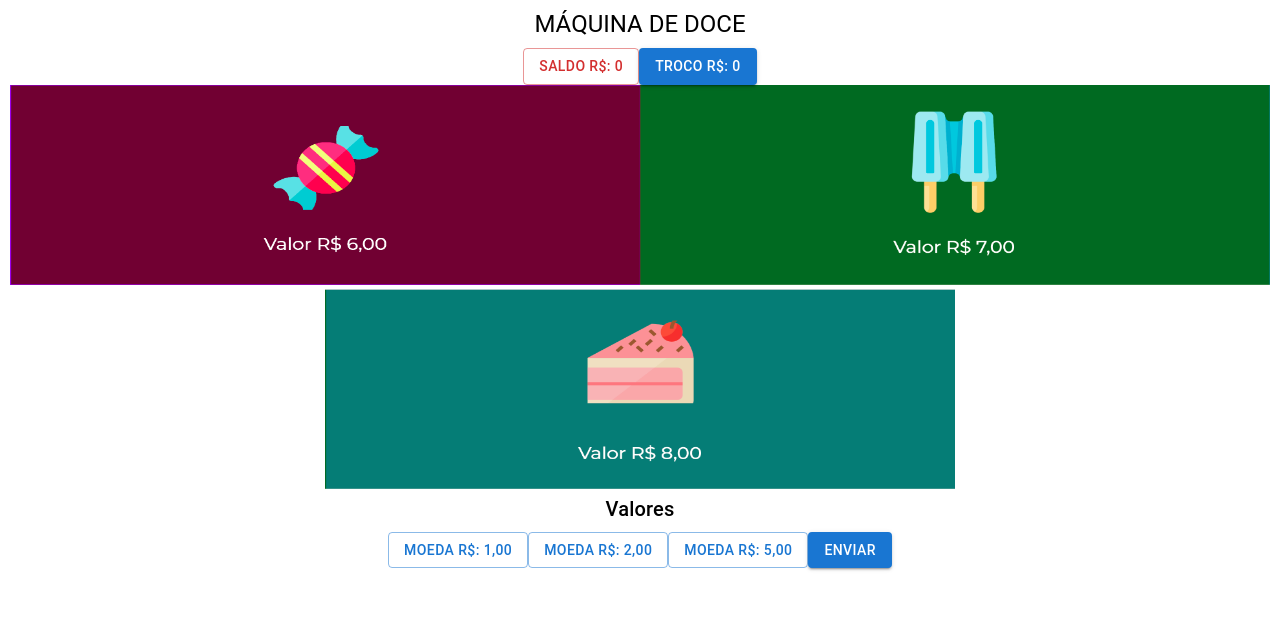
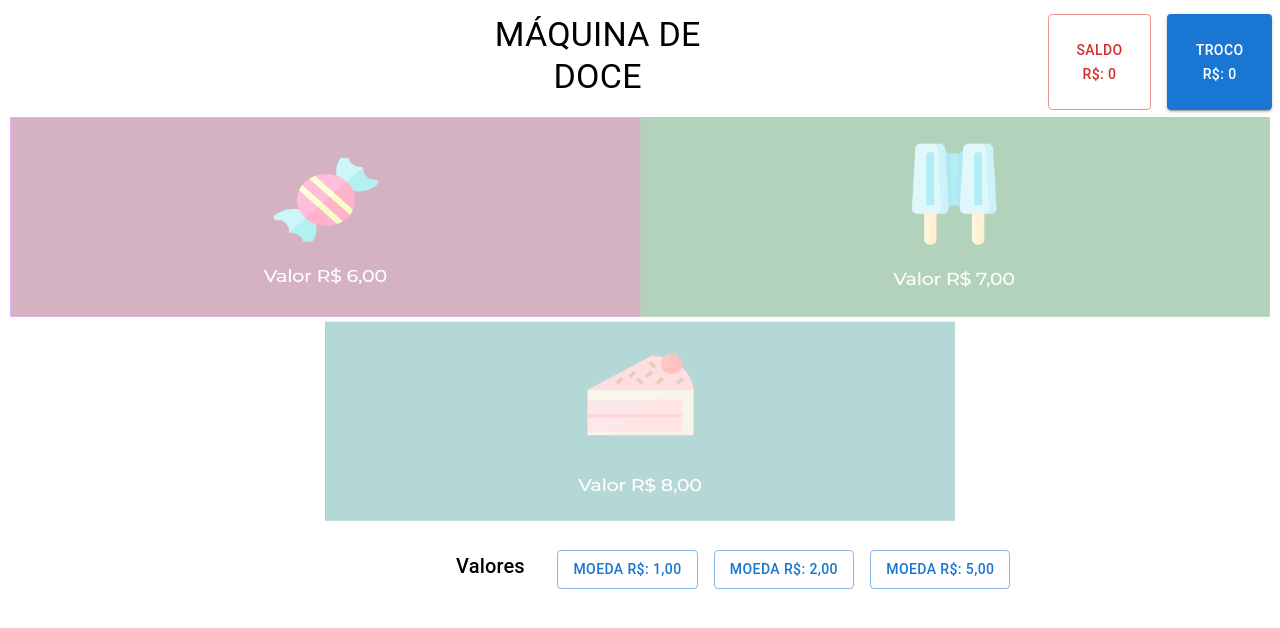
Before and after one commit to vitinhooliveira/maquina-de-doce, a React (Create React App) app: page / in a window 1280 px wide. Shown: the top 628 px of the page. Built offline with nearby package versions, Linux system fonts and the light colour scheme.

Commit message:
Finalização do Style e da regra de negócio

```diff
--- a/src/components/footer/footer.js
+++ b/src/components/footer/footer.js
@@ -1,4 +1,4 @@
-import React, { useState } from 'react'
+import React from 'react'
 import Grid from '@mui/material/Grid';
 import Typography from '@mui/material/Typography';
 import Button from '@mui/material/Button';
@@ -7,14 +7,13 @@ export default function Footer({setSaldo, saldo}){
     return(
         <div>
             <Grid container spacing={2}>
-                <Grid item xs={12} className='gridheader'>
-                    <Typography variant="h6" gutterBottom component="div" className='typographyh5'>
+                <Grid item xs={12} style={{display:'flex', margin:'2% 0 0 35%'}}>
+                    <Typography variant="h6" gutterBottom component="div" style={{padding:'0 2% 0 0'}}>
                         Valores
                     </Typography>
-                    <Button variant="outlined" className='saldo' onClick={()=> setSaldo(saldo+1)}>Moeda R$: 1,00</Button>
-                    <Button variant="outlined" className='saldo' onClick={()=> setSaldo(saldo+2)}>Moeda R$: 2,00</Button>
-                    <Button variant="outlined" className='saldo' onClick={()=> setSaldo(saldo+5)}>Moeda R$: 5,00</Button>
-                    <Button variant="contained" className='troco'>Enviar</Button>
+                    <Button style={{margin:'0 0 0 2%'}} variant="outlined" onClick={()=> setSaldo(saldo+1)}>Moeda R$: 1,00</Button>
+                    <Button style={{margin:'0 0 0 2%'}} variant="outlined" onClick={()=> setSaldo(saldo+2)}>Moeda R$: 2,00</Button>
+                    <Button style={{margin:'0 0 0 2%'}} variant="outlined" onClick={()=> setSaldo(saldo+5)}>Moeda R$: 5,00</Button>
                 </Grid>
             </Grid>
         </div>
--- a/src/components/header/header.js
+++ b/src/components/header/header.js
@@ -1,23 +1,19 @@
-import React, { useState, useEffect } from 'react'
+import React from 'react'
 import Grid from '@mui/material/Grid';
 import Typography from '@mui/material/Typography';
 import Button from '@mui/material/Button';
 
-import './header.css'
-
-
 
 export default function Header({saldo, troco, setSaldo}){
-    const cor = true
     return(
         <div>
             <Grid container spacing={2}>
-                <Grid item xs={12} className='gridheader'>
-                    <Typography variant="h5" gutterBottom component="div" className='typographyh5'>
+                <Grid item xs={12} style={{display:'flex', margin:'0.5% 0 0.5% 36%'}}>
+                    <Typography variant="h4" gutterBottom component="div" style={{padding:'0 40% 0 0'}}>
                         MÁQUINA DE DOCE
                     </Typography>
-                    <Button variant="outlined" color='error'>Saldo R$: {saldo}</Button>
-                    <Button variant="contained" className='troco'onClick={()=>setSaldo(saldo - troco)}>Troco R$: {troco}</Button>
+                    {saldo>=6? <Button variant="outlined">Saldo R$: {saldo}</Button>: <Button variant="outlined" color='error'>Saldo R$: {saldo}</Button>}
+                    <Button style={{margin:'0 0 0 2%'}} variant="contained" onClick={()=>setSaldo(saldo - troco)}>Troco R$: {troco}</Button>
                 </Grid>
             </Grid>
         </div>
--- a/src/components/main/main.js
+++ b/src/components/main/main.js
@@ -4,11 +4,17 @@ import doceFoto from '../../imagens/doce.png'
 import sorveteFoto from '../../imagens/sorvete.png'
 
 export default function Main({setSaldo, saldo}){
+    const imgDoceNegativo=<img style={{'opacity':'0.3'}} src={doceFoto} alt="doce" height="200" width="630" />
+    const imgDocePositivo=<img style={{cursor: 'pointer'}} onClick={()=> setSaldo(saldo - 6)} src={doceFoto} alt="doce" height="200" width="630" />
+    const imgSorveteNegativo=<img style={{'opacity':'0.3'}} src={sorveteFoto} alt="sorvete" height="200" width="630"/>
+    const imgSorvetePositivo=<img style={{cursor: 'pointer'}} onClick={()=> setSaldo(saldo - 7)} src={sorveteFoto} alt="sorvete" height="200" width="630"/>
+    const imgBoloNegativo=<img style={{'opacity':'0.3'}} src={boloFoto} alt="bolo" height="200" width="630"/>
+    const imgBoloPositivo=<img style={{cursor: 'pointer'}} onClick={()=> setSaldo(saldo - 8)} src={boloFoto} alt="bolo" height="200" width="630"/>
     return(
         <div>
-            <img onClick={()=> setSaldo(saldo - 6)} src={doceFoto} alt="doce" height="200" width="630" />
-            <img onClick={()=> setSaldo(saldo - 7)} src={sorveteFoto} alt="sorvete" height="200" width="630"/>
-            <img onClick={()=> setSaldo(saldo - 8)} src={boloFoto} alt="bolo" height="200" width="630"/>
+            {saldo>=6? imgDocePositivo: imgDoceNegativo }
+            {saldo>=7? imgSorvetePositivo: imgSorveteNegativo }
+            {saldo>=8? imgBoloPositivo: imgBoloNegativo }
         </div>
     )
 }
--- a/src/components/view/home/home.js
+++ b/src/components/view/home/home.js
@@ -6,7 +6,6 @@ import Main from '../../main/main'
 export default function Home(){
 
     const [saldo, setSaldo] = useState(0)
-    const [troco, seTroco] = useState(0)
     return (
 
         <div>
```
Also changed, not shown: src/components/header/header.css (deleted).
